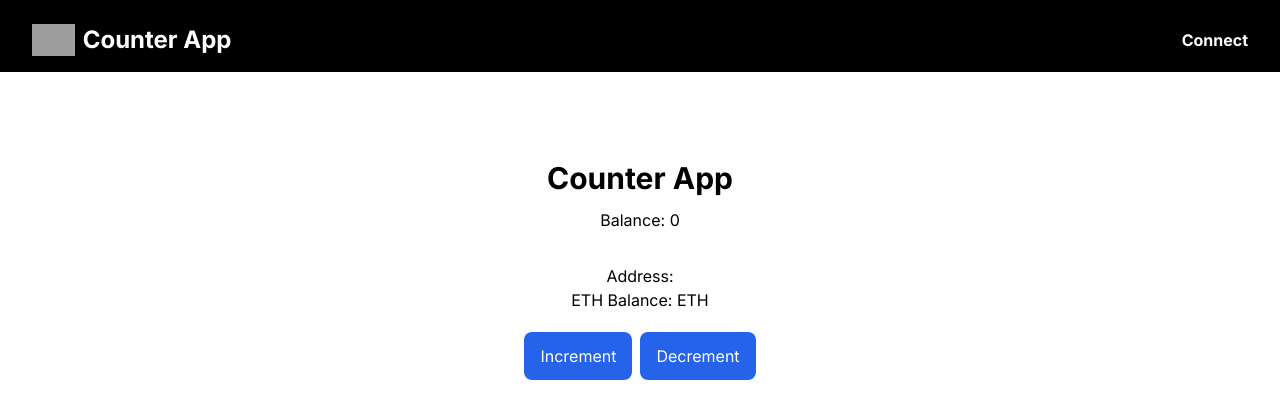
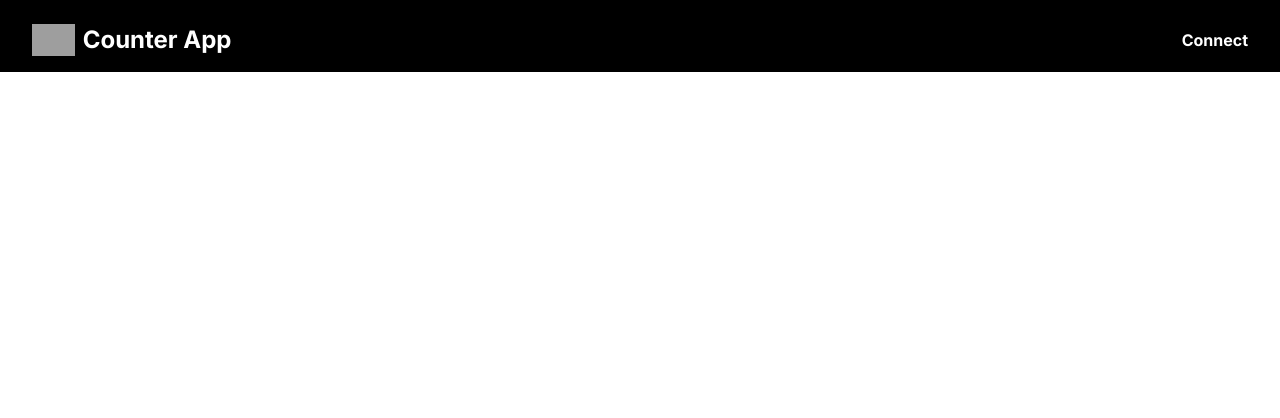
Before and after one commit to vmmuthu31/Counter-web3-tutorial, a Next.js app: page / in a window 1280 px wide. Shown: the top 418 px of the page. Built offline with nearby package versions, Linux system fonts and the light colour scheme; grey boxes are pictures that could not be loaded.

Commit message:
updated the contract

```diff
--- a/src/app/page.tsx
+++ b/src/app/page.tsx
@@ -1,93 +1,12 @@
-// Assuming "use client" is an import statement, I'll leave it as is.
 "use client";
-
-import { useState, useEffect, FC } from "react";
-import { ethers } from "ethers";
-import Counter from "./counter.json";
 import Header from "@/components/Header";
-
-interface IContract {
-  deposit: () => Promise<void>;
-  withdraw: () => Promise<void>;
-  showBalance: () => Promise<ethers.BigNumber>;
-}
-
-const Home: FC = () => {
-  const [count, setCount] = useState<number>(0);
-  const [provider, setProvider] =
-    useState<ethers.providers.Web3Provider | null>(null);
-  const [contract, setContract] = useState<IContract | null>(null);
-  const [address, setAddress] = useState<string | null>(null);
-  const [balance, setBalance] = useState<string | null>(null);
-
-  useEffect(() => {
-    async function initialize() {
-      if (typeof window.ethereum !== "undefined") {
-        const provider = new ethers.providers.Web3Provider(window.ethereum);
-        setProvider(provider);
-
-        const signer = provider.getSigner();
-        const address = await signer.getAddress();
-        setAddress(address);
-
-        const balance = await provider.getBalance(address);
-        setBalance(ethers.utils.formatEther(balance));
-
-        const contractAddress = "0x3A2439A5876144546D1d22b487498Af2b7e6ced1";
-        const contract = new ethers.Contract(
-          contractAddress,
-          Counter,
-          provider.getSigner()
-        ) as IContract;
-        setContract(contract);
-      }
-    }
-    initialize();
-  }, []);
-
-  useEffect(() => {
-    async function update() {
-      const updatedCount = await contract?.showBalance();
-      setCount(updatedCount?.toNumber() || 0);
-    }
-    update();
-  }, [contract]);
-
-  const handleIncrement = async () => {
-    await contract?.deposit();
-    const updatedCount = await contract?.showBalance();
-    setCount(updatedCount?.toNumber() || 0);
-  };
-
-  const handleDecrement = async () => {
-    await contract?.withdraw();
-    const updatedCount = await contract?.showBalance();
-    setCount(updatedCount?.toNumber() || 0);
-  };
-
+import { FC } from "react";
+const page: FC = () => {
   return (
-    <main>
+    <div>
       <Header />
-      <div className="py-40 text-center">
-        <h1 className="text-3xl font-bold">Counter App</h1>
-        <p className="py-3">Balance: {count}</p>
-        <p className="pt-5">Address: {address}</p>
-        <p>ETH Balance: {balance} ETH</p>
-        <button
-          className="text-white mr-2 bg-blue-600 rounded-lg mt-5 px-4 py-3"
-          onClick={handleIncrement}
-        >
-          Increment
-        </button>
-        <button
-          className="text-white bg-blue-600 rounded-lg px-4 py-3 mt-5"
-          onClick={handleDecrement}
-        >
-          Decrement
-        </button>
-      </div>
-    </main>
+    </div>
   );
 };
 
-export default Home;
+export default page;
```
